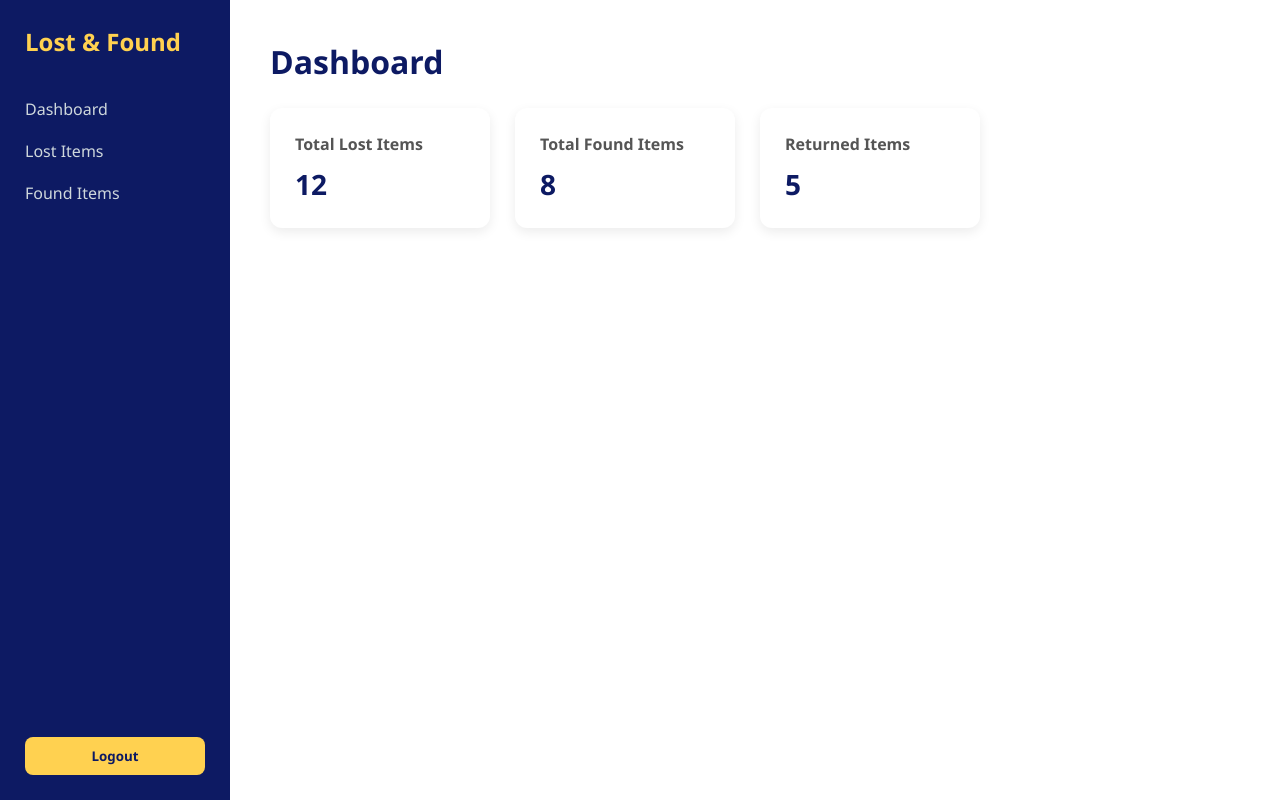
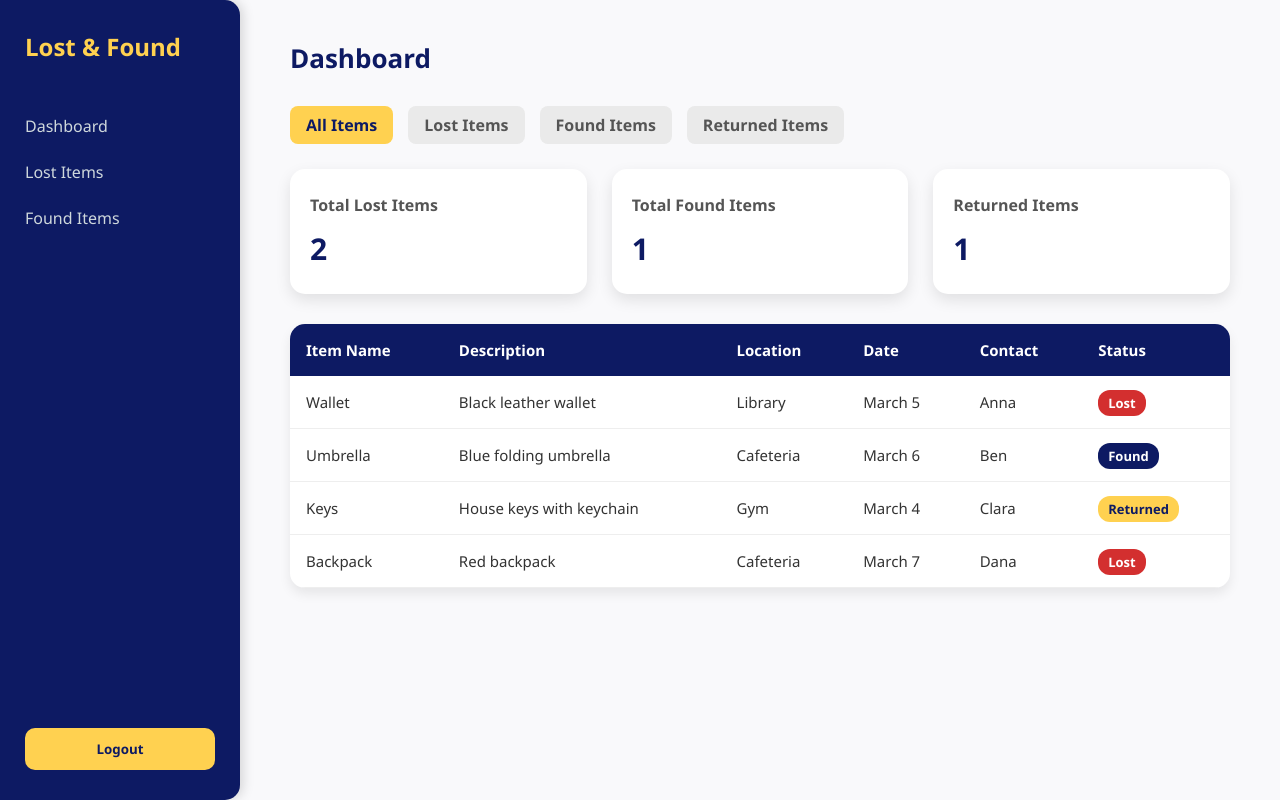
Before and after one commit to annana31/LOST-FOUND, a React (Vite) app: page /dashboard in a window 1280 px wide. Built offline with nearby package versions, Linux system fonts and the light colour scheme.

Commit message:
gamay nga adjust

```diff
--- a/src/pages/Dashboard.jsx
+++ b/src/pages/Dashboard.jsx
@@ -1,6 +1,32 @@
 import Navbar from "../components/Navbar";
+import { useState } from "react";
 
 function Dashboard() {
+  // Sample data
+  const [items, setItems] = useState([
+    { id: 1, name: "Wallet", description: "Black leather wallet", location: "Library", date: "March 5", contact: "Anna", status: "Lost" },
+    { id: 2, name: "Umbrella", description: "Blue folding umbrella", location: "Cafeteria", date: "March 6", contact: "Ben", status: "Found" },
+    { id: 3, name: "Keys", description: "House keys with keychain", location: "Gym", date: "March 4", contact: "Clara", status: "Returned" },
+    { id: 4, name: "Backpack", description: "Red backpack", location: "Cafeteria", date: "March 7", contact: "Dana", status: "Lost" },
+  ]);
+
+  const [filter, setFilter] = useState("All"); // current filter
+
+  const filteredItems = items.filter(item => filter === "All" ? true : item.status === filter);
+
+  // Compute totals
+  const totalLost = items.filter(item => item.status === "Lost").length;
+  const totalFound = items.filter(item => item.status === "Found").length;
+  const totalReturned = items.filter(item => item.status === "Returned").length;
+
+  const getStatusClass = (status) => {
+    switch(status){
+      case "Lost": return "status-lost";
+      case "Found": return "status-found";
+      case "Returned": return "status-returned";
+      default: return "";
+    }
+  }
 
   return (
     <div className="container">
@@ -11,24 +37,79 @@ function Dashboard() {
 
         <h1>Dashboard</h1>
 
+        {/* FILTER TABS */}
+        <div style={{ marginBottom: "25px", display: "flex", gap: "15px" }}>
+          {["All", "Lost", "Found", "Returned"].map(tab => (
+            <span
+              key={tab}
+              onClick={() => setFilter(tab)}
+              style={{
+                cursor: "pointer",
+                padding: "8px 16px",
+                borderRadius: "8px",
+                background: filter === tab ? "#FFD150" : "#eaeaea",
+                color: filter === tab ? "#0D1A63" : "#555",
+                fontWeight: 600,
+                transition: "0.3s"
+              }}
+            >
+              {tab} Items
+            </span>
+          ))}
+        </div>
+
+        {/* CARDS */}
         <div className="cards">
+          {filter === "All" || filter === "Lost" ? (
+            <div className="card">
+              <h3>Total Lost Items</h3>
+              <p>{totalLost}</p>
+            </div>
+          ) : null}
+          {filter === "All" || filter === "Found" ? (
+            <div className="card">
+              <h3>Total Found Items</h3>
+              <p>{totalFound}</p>
+            </div>
+          ) : null}
+          {filter === "All" || filter === "Returned" ? (
+            <div className="card">
+              <h3>Returned Items</h3>
+              <p>{totalReturned}</p>
+            </div>
+          ) : null}
+        </div>
 
-          <div className="card">
-            <h3>Total Lost Items</h3>
-            <p>12</p>
-          </div>
+        {/* TABLE */}
+        <table style={{ marginTop: "30px" }}>
+          <thead>
+            <tr>
+              <th>Item Name</th>
+              <th>Description</th>
+              <th>Location</th>
+              <th>Date</th>
+              <th>Contact</th>
+              <th>Status</th>
+            </tr>
+          </thead>
 
-          <div className="card">
-            <h3>Total Found Items</h3>
-            <p>8</p>
-          </div>
-
-          <div className="card">
-            <h3>Returned Items</h3>
-            <p>5</p>
-          </div>
-
-        </div>
+          <tbody>
+            {filteredItems.map(item => (
+              <tr key={item.id}>
+                <td>{item.name}</td>
+                <td>{item.description}</td>
+                <td>{item.location}</td>
+                <td>{item.date}</td>
+                <td>{item.contact}</td>
+                <td>
+                  <span className={`status-badge ${getStatusClass(item.status)}`}>
+                    {item.status}
+                  </span>
+                </td>
+              </tr>
+            ))}
+          </tbody>
+        </table>
 
       </div>
 
--- a/src/pages/LostItems.jsx
+++ b/src/pages/LostItems.jsx
@@ -1,6 +1,47 @@
 import Navbar from "../components/Navbar";
+import { useState } from "react";
 
 function LostItems() {
+
+  // Example dummy data
+  const [lostItems, setLostItems] = useState([
+    {
+      id: 1,
+      name: "Wallet",
+      description: "Black leather wallet",
+      location: "Library",
+      date: "March 5",
+      contact: "Anna",
+      status: "Lost"
+    },
+    {
+      id: 2,
+      name: "Umbrella",
+      description: "Blue folding umbrella",
+      location: "Cafeteria",
+      date: "March 6",
+      contact: "Ben",
+      status: "Found"
+    },
+    {
+      id: 3,
+      name: "Keys",
+      description: "House keys with keychain",
+      location: "Gym",
+      date: "March 4",
+      contact: "Clara",
+      status: "Returned"
+    }
+  ]);
+
+  const getStatusClass = (status) => {
+    switch(status){
+      case "Lost": return "status-lost";
+      case "Found": return "status-found";
+      case "Returned": return "status-returned";
+      default: return "";
+    }
+  }
 
   return (
     <div className="container">
@@ -14,7 +55,6 @@ function LostItems() {
         <button className="add-btn">Add Lost Item</button>
 
         <table>
-
           <thead>
             <tr>
               <th>Item Name</th>
@@ -28,20 +68,24 @@ function LostItems() {
           </thead>
 
           <tbody>
-
-            <tr>
-              <td>Wallet</td>
-              <td>Black leather wallet</td>
-              <td>Library</td>
-              <td>March 5</td>
-              <td>Anna</td>
-              <td>Lost</td>
-              <td>
-                <button>Edit</button>
-                <button>Delete</button>
-              </td>
-            </tr>
-
+            {lostItems.map(item => (
+              <tr key={item.id}>
+                <td>{item.name}</td>
+                <td>{item.description}</td>
+                <td>{item.location}</td>
+                <td>{item.date}</td>
+                <td>{item.contact}</td>
+                <td>
+                  <span className={`status-badge ${getStatusClass(item.status)}`}>
+                    {item.status}
+                  </span>
+                </td>
+                <td>
+                  <button>Edit</button>
+                  <button>Delete</button>
+                </td>
+              </tr>
+            ))}
           </tbody>
 
         </table>
--- a/src/style.css
+++ b/src/style.css
@@ -1,16 +1,17 @@
-/* GLOBAL STYLES */
+/* GLOBAL */
 *{
   margin:0;
   padding:0;
   box-sizing:border-box;
-  font-family: "Segoe UI", Arial, sans-serif;
+  font-family:"Segoe UI",Arial,sans-serif;
 }
 
 body{
-  background:#ffffff; /* clean white */
+  background:#f9f9fb;
+  color:#333;
 }
 
-/* LOGIN PAGE */
+/* LOGIN & REGISTER PAGE */
 .login-container{
   height:100vh;
   display:flex;
@@ -21,108 +22,140 @@ body{
 
 .login-box{
   background:white;
-  padding:40px;
-  width:350px;
-  border-radius:12px;
-  box-shadow:0 12px 25px rgba(0,0,0,0.2);
+  padding:45px 40px;
+  width:380px;
+  border-radius:15px;
+  box-shadow:0 15px 30px rgba(0,0,0,0.2);
   text-align:center;
 }
 
 .login-box h1{
-  margin-bottom:25px;
+  margin-bottom:30px;
   color:#0D1A63;
-  font-weight:600;
+  font-weight:700;
+  font-size:28px;
 }
 
 .login-box input{
   width:100%;
-  padding:12px;
-  margin-bottom:15px;
-  border:1px solid #ccc;
-  border-radius:8px;
-  font-size:14px;
+  padding:14px;
+  margin-bottom:20px;
+  border:1px solid #ddd;
+  border-radius:10px;
+  font-size:15px;
+  transition:0.3s;
+}
+
+.login-box input:focus{
+  border-color:#FFD150;
+  box-shadow:0 0 8px rgba(255,209,80,0.3);
+  outline:none;
 }
 
 .login-box button{
   width:100%;
-  padding:12px;
-  background:#FFD150; /* gold */
+  padding:14px;
+  background:#FFD150;
   border:none;
-  color:#0D1A63; /* dark text */
-  font-size:15px;
-  font-weight:600;
-  border-radius:8px;
+  color:#0D1A63;
+  font-size:16px;
+  font-weight:700;
+  border-radius:10px;
   cursor:pointer;
   transition:0.3s;
+  box-shadow:0 4px 12px rgba(0,0,0,0.15);
 }
 
 .login-box button:hover{
   background:#e6c000;
 }
 
+.login-box p{
+  margin-top:15px;
+  font-size:14px;
+  color:#555;
+}
+
+.login-box p span{
+  color:#FFD150;
+  cursor:pointer;
+}
+
 /* LAYOUT */
 .container{
   display:flex;
+  height:100vh;
 }
 
 /* SIDEBAR */
 .sidebar{
-  width:230px;
-  height:100vh;
-  background:#0D1A63; /* deep navy */
+  width:240px;
+  background:#0D1A63;
   color:white;
-  padding:25px;
+  padding:30px 25px;
   display:flex;
   flex-direction:column;
   justify-content:space-between;
   position:fixed;
+  height:100%;
+  border-radius:0 15px 15px 0;
+  box-shadow:3px 0 12px rgba(0,0,0,0.15);
 }
 
 .sidebar h2{
-  margin-bottom:30px;
+  margin-bottom:40px;
+  color:#FFD150;
   font-weight:700;
-  color:#FFD150; /* gold accent title */
+  font-size:24px;
 }
 
 .nav-top a{
-  display:block;
+  display:flex;
+  align-items:center;
+  gap:12px;
   color:#cfd8dc;
   text-decoration:none;
-  padding:10px 0;
-  transition:0.2s;
+  padding:12px 0;
+  border-radius:8px;
+  transition:0.3s;
 }
 
 .nav-top a:hover{
-  color:#FFD150;
-  padding-left:5px;
+  color:white;
+  background:rgba(255,209,80,0.2);
+  padding-left:15px;
 }
 
 .nav-bottom button{
   width:100%;
-  padding:10px;
+  padding:12px;
   background:#FFD150;
   border:none;
-  border-radius:8px;
+  border-radius:10px;
+  font-weight:700;
   color:#0D1A63;
-  font-weight:600;
   cursor:pointer;
   transition:0.3s;
 }
 
 .nav-bottom button:hover{
   background:#e6c000;
+  box-shadow:0 4px 12px rgba(0,0,0,0.2);
 }
 
 /* CONTENT */
 .content{
-  margin-left:230px;
-  padding:40px;
+  margin-left:240px;
+  padding:40px 50px;
   width:100%;
 }
 
+/* PAGE TITLE */
 .content h1{
-  margin-bottom:25px;
+  margin-bottom:30px;
   color:#0D1A63;
+  font-weight:700;
+  font-size:26px;
 }
 
 /* DASHBOARD CARDS */
@@ -133,12 +166,17 @@ body{
 }
 
 .card{
+  flex:1;
+  min-width:200px;
   background:white;
-  padding:25px;
-  width:220px;
-  border-radius:12px;
-  box-shadow:0 4px 12px rgba(0,0,0,0.08);
-  transition:0.2s;
+  padding:25px 20px;
+  border-radius:15px;
+  box-shadow:0 6px 15px rgba(0,0,0,0.1);
+  transition:0.3s;
+  display:flex;
+  flex-direction:column;
+  justify-content:center;
+  align-items:flex-start;
 }
 
 .card:hover{
@@ -146,40 +184,43 @@ body{
 }
 
 .card h3{
+  font-size:16px;
   color:#555;
-  font-size:16px;
-  margin-bottom:10px;
+  margin-bottom:12px;
 }
 
 .card p{
-  font-size:28px;
-  font-weight:bold;
+  font-size:30px;
+  font-weight:700;
   color:#0D1A63;
 }
 
-/* BUTTONS */
+/* ADD BUTTON */
 .add-btn{
   background:#FFD150;
   color:#0D1A63;
   border:none;
-  padding:10px 16px;
-  border-radius:8px;
+  padding:12px 20px;
+  border-radius:10px;
   cursor:pointer;
-  font-weight:600;
-  margin-bottom:15px;
+  font-weight:700;
+  margin-bottom:20px;
+  transition:0.3s;
+  box-shadow:0 4px 12px rgba(0,0,0,0.15);
 }
 
 .add-btn:hover{
   background:#e6c000;
+  transform:translateY(-2px);
 }
 
 /* TABLE */
 table{
   width:100%;
   background:white;
-  border-radius:12px;
+  border-radius:15px;
   overflow:hidden;
-  box-shadow:0 4px 12px rgba(0,0,0,0.08);
+  box-shadow:0 6px 12px rgba(0,0,0,0.08);
   border-collapse:collapse;
 }
 
@@ -189,8 +230,9 @@ thead{
 }
 
 th, td{
-  padding:14px;
+  padding:16px;
   text-align:left;
+  font-size:15px;
 }
 
 tbody tr{
@@ -201,22 +243,53 @@ tbody tr:hover{
   background:#f4f4f8;
 }
 
+/* STATUS BADGES */
+.status-badge{
+  padding:4px 10px;
+  border-radius:12px;
+  font-weight:600;
+  font-size:13px;
+  color:white;
+}
+
+.status-lost{
+  background:#d32f2f; /* red */
+}
+
+.status-found{
+  background:#0D1A63; /* navy */
+}
+
+.status-returned{
+  background:#FFD150;
+  color:#0D1A63;
+}
+
 /* ACTION BUTTONS */
 table button{
-  padding:6px 10px;
-  margin-right:5px;
+  padding:8px 12px;
+  margin-right:6px;
   border:none;
-  border-radius:6px;
+  border-radius:8px;
   cursor:pointer;
   font-weight:600;
+  transition:0.3s;
 }
 
 table button:first-child{
-  background:#FFD150;
-  color:#0D1A63; /* gold edit */
+  background:#FFD150; /* edit */
+  color:#0D1A63;
+}
+
+table button:first-child:hover{
+  background:#e6c000;
 }
 
 table button:last-child{
-  background:#d32f2f; /* red delete */
+  background:#d32f2f; /* delete */
   color:white;
 }
+
+table button:last-child:hover{
+  background:#b71c1c;
+}
```
